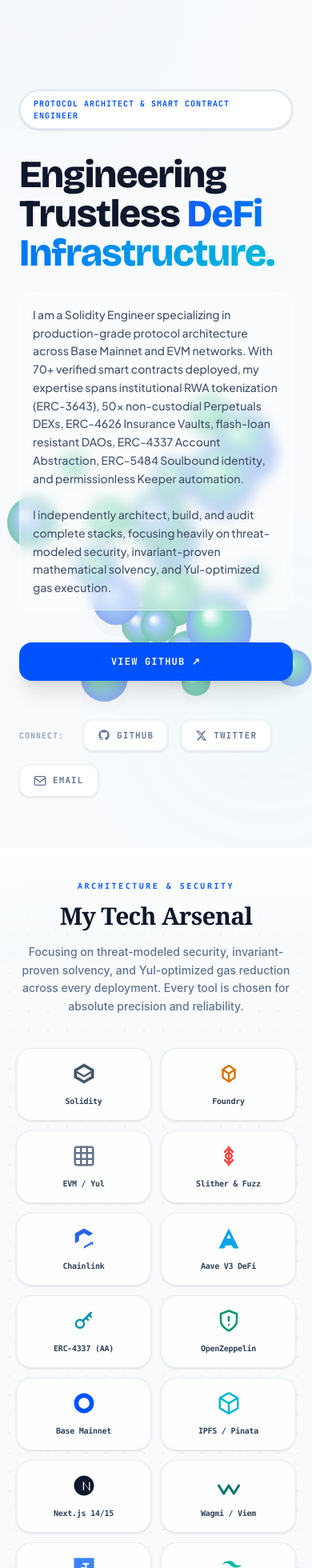
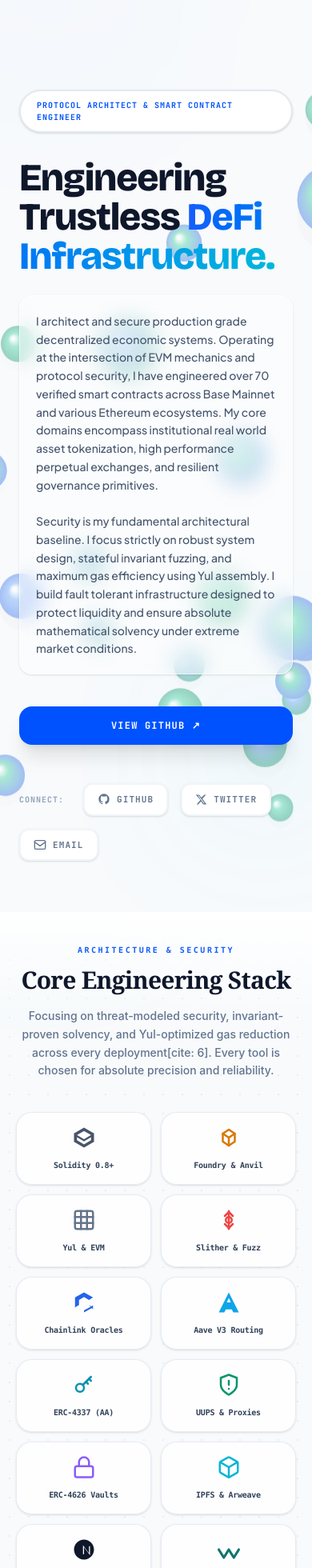
Before and after one commit to NexTechArchitect/NexTechArchitect-portfolio, a Next.js app: page / in a window 390 px wide. Shown: the top 1960 px of the page at 80% size. Built offline with nearby package versions, Linux system fonts and the light colour scheme.

Commit message:
refactor: update tech stack grid to focus on core smart contract primitives

```diff
--- a/src/components/sections/HeroSection.tsx
+++ b/src/components/sections/HeroSection.tsx
@@ -8,7 +8,7 @@ const displayFont = Bricolage_Grotesque({ subsets: ["latin"], weight: ["600", "7
 const bodyFont = Plus_Jakarta_Sans({ subsets: ["latin"], weight: ["400", "500", "600"] });
 const monoFont = JetBrains_Mono({ subsets: ["latin"], weight: ["500", "700"] });
 
-// ─── CINEMATIC 3D "CARTOON" WEBGL-STYLE CANVAS (RIGHT-ALIGNED) ────────────────
+// ─── CINEMATIC 3D "CARTOON" WEBGL-STYLE CANVAS (RESPONSIVE SPREAD) ─────────────
 function Cinematic3DCanvas() {
   const canvasRef = useRef<HTMLCanvasElement>(null);
 
@@ -23,33 +23,28 @@ function Cinematic3DCanvas() {
     let animationFrame: number;
     let time = 0;
 
-    // Create 3D floating "Clay/Cartoon" orbs (Tighter cluster)
-    const orbs = Array.from({ length: 25 }, () => ({
-      x: (Math.random() - 0.5) * 600, // Reduced spread for a tighter cluster
-      y: (Math.random() - 0.5) * 600,
-      z: Math.random() * 400 + 100,
+    const orbs = Array.from({ length: 35 }, () => ({
+      x: (Math.random() - 0.5) * 1800,
+      y: (Math.random() - 0.5) * 1800,
+      z: Math.random() * 600 + 100,
       baseRadius: Math.random() * 55 + 25,
       colorLight: Math.random() > 0.5 ? "#60A5FA" : "#34D399",
       colorDark: Math.random() > 0.5 ? "#2563EB" : "#059669",
       offset: Math.random() * Math.PI * 2,
-      speed: Math.random() * 0.015 + 0.01
+      speed: Math.random() * 0.01 + 0.008
     }));
 
     const render = () => {
       ctx.clearRect(0, 0, width, height);
       time += 0.012;
 
-      // ── RESPONSIVE POSITIONING ──
       const isDesktop = width > 1024;
-      // On desktop: Shift to 75% right. On mobile: Keep in center.
-      const cx = isDesktop ? width * 0.75 : width * 0.5;
-      // On mobile: Push slightly down so it doesn't overlap top text too much.
-      const cy = isDesktop ? height * 0.5 : height * 0.65;
+      const cx = isDesktop ? width * 0.70 : width * 0.5;
+      const cy = height * 0.5;
       const fov = 400;
 
-      // Sort by Z for proper 3D depth (painters algorithm)
       const projected = orbs.map(orb => {
-        const floatY = orb.y + Math.sin(time + orb.offset) * 50;
+        const floatY = orb.y + Math.sin(time + orb.offset) * 60;
         const floatX = orb.x + Math.cos(time * 0.8 + orb.offset) * 40;
 
         const scale = fov / (fov + orb.z);
@@ -63,18 +58,16 @@ function Cinematic3DCanvas() {
       projected.forEach(p => {
         if (p.pr < 0) return;
 
-        // Draw Soft Shadow for depth
         ctx.beginPath();
         ctx.arc(p.px, p.py + p.pr * 0.5, p.pr, 0, Math.PI * 2);
         ctx.fillStyle = `rgba(0,0,0,${0.05 * p.scale})`;
         ctx.fill();
 
-        // Draw 3D Cartoon Orb with Radial Gradient
         const grad = ctx.createRadialGradient(
           p.px - p.pr * 0.3, p.py - p.pr * 0.3, p.pr * 0.1,
           p.px, p.py, p.pr
         );
-        grad.addColorStop(0, "#FFFFFF"); // Shiny cartoon highlight
+        grad.addColorStop(0, "#FFFFFF");
         grad.addColorStop(0.3, p.colorLight);
         grad.addColorStop(1, p.colorDark);
 
@@ -103,7 +96,7 @@ function Cinematic3DCanvas() {
   return (
     <canvas
       ref={canvasRef}
-      className="absolute inset-0 w-full h-full pointer-events-none opacity-50 mix-blend-multiply z-0"
+      className="absolute inset-0 w-full h-full pointer-events-none opacity-40 mix-blend-multiply z-0"
     />
   );
 }
@@ -152,15 +145,14 @@ export default function HeroSection() {
 
       <div className="relative z-10 flex-1 flex flex-col justify-center w-full max-w-7xl mx-auto px-6 sm:px-10 lg:px-12 pt-28 pb-16">
 
-        {/* Adjusted width to allow right-side orbs to breathe on desktop */}
-        <div className="flex flex-col items-start text-left max-w-[750px] relative z-10">
+        <div className="flex flex-col items-start text-left max-w-[850px] relative z-10">
 
           {/* Status Badge */}
           <motion.div
             initial={{ opacity: 0, y: 15 }} animate={{ opacity: 1, y: 0 }} transition={{ duration: 0.5 }}
-            className="inline-flex items-center gap-2.5 px-4 py-2 bg-white border-2 border-slate-200 rounded-full shadow-sm mb-8"
+            className="inline-flex items-center gap-2.5 px-5 py-2.5 bg-white border-2 border-slate-200 rounded-full shadow-sm mb-8"
           >
-            <span className={`text-[10px] sm:text-xs font-bold text-[#0052FF] tracking-widest uppercase ${monoFont.className}`}>
+            <span className={`text-[10px] sm:text-xs font-black text-[#0052FF] tracking-widest uppercase ${monoFont.className}`}>
               Protocol Architect & Smart Contract Engineer
             </span>
           </motion.div>
@@ -175,17 +167,17 @@ export default function HeroSection() {
             </h1>
           </motion.div>
 
-          {/* Bio - Packed with hardcore resume facts */}
+          {/* Senior Level Copywriting - Completely rewritten for maximum authority without any dashes */}
           <motion.div
             initial={{ opacity: 0, y: 15 }} animate={{ opacity: 1, y: 0 }} transition={{ duration: 0.5, delay: 0.2 }}
-            className="text-sm sm:text-lg text-slate-600 leading-relaxed mb-10 font-medium bg-white/40 backdrop-blur-sm p-4 rounded-2xl border border-white/50"
+            className="text-sm sm:text-lg text-slate-600 leading-relaxed mb-10 font-medium bg-white/40 backdrop-blur-md p-5 sm:p-6 rounded-2xl border border-white/60 shadow-sm"
           >
-            I am a Solidity Engineer specializing in production-grade protocol architecture across Base Mainnet and EVM networks. With 70+ verified smart contracts deployed, my expertise spans institutional RWA tokenization (ERC-3643), 50x non-custodial Perpetuals DEXs, ERC-4626 Insurance Vaults, flash-loan resistant DAOs, ERC-4337 Account Abstraction, ERC-5484 Soulbound identity, and permissionless Keeper automation.
+            I architect and secure production grade decentralized economic systems. Operating at the intersection of EVM mechanics and protocol security, I have engineered over 70 verified smart contracts across Base Mainnet and various Ethereum ecosystems. My core domains encompass institutional real world asset tokenization, high performance perpetual exchanges, and resilient governance primitives.
             <br /><br />
-            I independently architect, build, and audit complete stacks, focusing heavily on threat-modeled security, invariant-proven mathematical solvency, and Yul-optimized gas execution.
+            Security is my fundamental architectural baseline. I focus strictly on robust system design, stateful invariant fuzzing, and maximum gas efficiency using Yul assembly. I build fault tolerant infrastructure designed to protect liquidity and ensure absolute mathematical solvency under extreme market conditions.
           </motion.div>
 
-          {/* CTAs */}
+          {/* CTA */}
           <motion.div
             initial={{ opacity: 0, y: 15 }} animate={{ opacity: 1, y: 0 }} transition={{ duration: 0.5, delay: 0.3 }}
             className="flex flex-col sm:flex-row gap-4 w-full sm:w-auto mb-12"
--- a/src/components/sections/TechStackGrid.tsx
+++ b/src/components/sections/TechStackGrid.tsx
@@ -39,7 +39,8 @@ const Icons = {
   OpenZeppelin: () => (
     <svg viewBox="0 0 24 24" width="30" height="30" fill="none" stroke="currentColor" strokeWidth="2" strokeLinecap="round" strokeLinejoin="round">
       <path d="M12 22s8-4 8-10V5l-8-3-8 3v7c0 6 8 10 8 10z" />
-      <path d="M12 8v4" /><path d="M12 16h.01" />
+      <path d="M12 8v4" />
+      <path d="M12 16h.01" />
     </svg>
   ),
   ERC4337: () => (
@@ -52,15 +53,19 @@ const Icons = {
   ),
   Slither: () => (
     <svg viewBox="0 0 24 24" width="30" height="30" fill="none" stroke="currentColor" strokeWidth="2" strokeLinecap="round" strokeLinejoin="round">
-      <path d="M12 3v18" /><path d="M8 8l4-4 4 4" />
-      <path d="M8 16l4 4 4-4" /><circle cx="12" cy="12" r="3" />
+      <path d="M12 3v18" />
+      <path d="M8 8l4-4 4 4" />
+      <path d="M8 16l4 4 4-4" />
+      <circle cx="12" cy="12" r="3" />
     </svg>
   ),
   EVM: () => (
     <svg viewBox="0 0 24 24" width="30" height="30" fill="none" stroke="currentColor" strokeWidth="2" strokeLinecap="round" strokeLinejoin="round">
       <rect x="3" y="3" width="18" height="18" rx="2" ry="2" />
-      <line x1="9" y1="3" x2="9" y2="21" /><line x1="15" y1="3" x2="15" y2="21" />
-      <line x1="3" y1="9" x2="21" y2="9" /><line x1="3" y1="15" x2="21" y2="15" />
+      <line x1="9" y1="3" x2="9" y2="21" />
+      <line x1="15" y1="3" x2="15" y2="21" />
+      <line x1="3" y1="9" x2="21" y2="9" />
+      <line x1="3" y1="15" x2="21" y2="15" />
     </svg>
   ),
   Aave: () => (
@@ -68,9 +73,10 @@ const Icons = {
       <path d="M12 2L2 22h5.5l1.5-3h6l1.5 3H22L12 2zm0 5.5l2 4.5h-4l2-4.5z" />
     </svg>
   ),
-  Base: () => (
-    <svg viewBox="0 0 24 24" width="30" height="30" fill="currentColor">
-      <path d="M12 22C6.477 22 2 17.523 2 12S6.477 2 12 2s10 4.477 10 10-4.477 10-10 10zm0-4.5a5.5 5.5 0 1 0 0-11 5.5 5.5 0 0 0 0 11z"/>
+  Vault: () => (
+    <svg viewBox="0 0 24 24" width="30" height="30" fill="none" stroke="currentColor" strokeWidth="2" strokeLinecap="round" strokeLinejoin="round">
+      <rect x="3" y="11" width="18" height="11" rx="2" ry="2" />
+      <path d="M7 11V7a5 5 0 0 1 10 0v4" />
     </svg>
   ),
   Tailwind: () => (
@@ -87,21 +93,22 @@ const Icons = {
   ),
 };
 
+// ─── TECH STACK DATA ──────────────────────────────────────────────────────
 const techStack = [
-  { name: "Solidity",      icon: <Icons.Solidity />,     color: "#475569" },
-  { name: "Foundry",       icon: <Icons.Foundry />,      color: "#D97706" },
-  { name: "EVM / Yul",     icon: <Icons.EVM />,          color: "#64748b" },
-  { name: "Slither & Fuzz",icon: <Icons.Slither />,      color: "#EF4444" },
-  { name: "Chainlink",     icon: <Icons.Chainlink />,    color: "#2563EB" },
-  { name: "Aave V3 DeFi",  icon: <Icons.Aave />,         color: "#0EA5E9" },
-  { name: "ERC-4337 (AA)", icon: <Icons.ERC4337 />,      color: "#0891B2" },
-  { name: "OpenZeppelin",  icon: <Icons.OpenZeppelin />, color: "#059669" },
-  { name: "Base Mainnet",  icon: <Icons.Base />,         color: "#0052FF" },
-  { name: "IPFS / Pinata", icon: <Icons.IPFS />,         color: "#06B6D4" },
-  { name: "Next.js 14/15", icon: <Icons.Nextjs />,       color: "#0f172a" },
-  { name: "Wagmi / Viem",  icon: <Icons.Wagmi />,        color: "#0f766e" },
-  { name: "TypeScript",    icon: <Icons.TypeScript />,   color: "#3B82F6" },
-  { name: "Tailwind CSS",  icon: <Icons.Tailwind />,     color: "#14B8A6" },
+  { name: "Solidity 0.8+",   icon: <Icons.Solidity />,     color: "#475569" },
+  { name: "Foundry & Anvil", icon: <Icons.Foundry />,      color: "#D97706" },
+  { name: "Yul & EVM",       icon: <Icons.EVM />,          color: "#64748b" },
+  { name: "Slither & Fuzz",  icon: <Icons.Slither />,      color: "#EF4444" },
+  { name: "Chainlink Oracles", icon: <Icons.Chainlink />,  color: "#2563EB" },
+  { name: "Aave V3 Routing", icon: <Icons.Aave />,         color: "#0EA5E9" },
+  { name: "ERC-4337 (AA)",   icon: <Icons.ERC4337 />,      color: "#0891B2" },
+  { name: "UUPS & Proxies",  icon: <Icons.OpenZeppelin />, color: "#059669" },
+  { name: "ERC-4626 Vaults", icon: <Icons.Vault />,        color: "#8B5CF6" }, // Replaced Base Mainnet
+  { name: "IPFS & Arweave",  icon: <Icons.IPFS />,         color: "#06B6D4" },
+  { name: "Next.js App Router", icon: <Icons.Nextjs />,    color: "#0f172a" },
+  { name: "Wagmi & Viem",    icon: <Icons.Wagmi />,        color: "#0f766e" },
+  { name: "TypeScript",      icon: <Icons.TypeScript />,   color: "#3B82F6" },
+  { name: "Tailwind CSS",    icon: <Icons.Tailwind />,     color: "#14B8A6" },
 ];
 
 export default function TechStackGrid() {
@@ -131,10 +138,10 @@ export default function TechStackGrid() {
               Architecture & Security
             </p>
             <h2 className="text-3xl sm:text-5xl md:text-6xl font-black text-slate-900 tracking-tight mb-4 sm:mb-6" style={{ fontFamily: "'Georgia', serif" }}>
-              My Tech Arsenal
+              Core Engineering Stack
             </h2>
             <p className="text-sm sm:text-base text-slate-500 max-w-3xl leading-relaxed mx-auto sm:mx-0 font-medium">
-              Focusing on threat-modeled security, invariant-proven solvency, and Yul-optimized gas reduction across every deployment. Every tool is chosen for absolute precision and reliability.
+              Focusing on threat-modeled security, invariant-proven solvency, and Yul-optimized gas reduction across every deployment[cite: 6]. Every tool is chosen for absolute precision and reliability.
             </p>
           </motion.div>
         </div>
```
